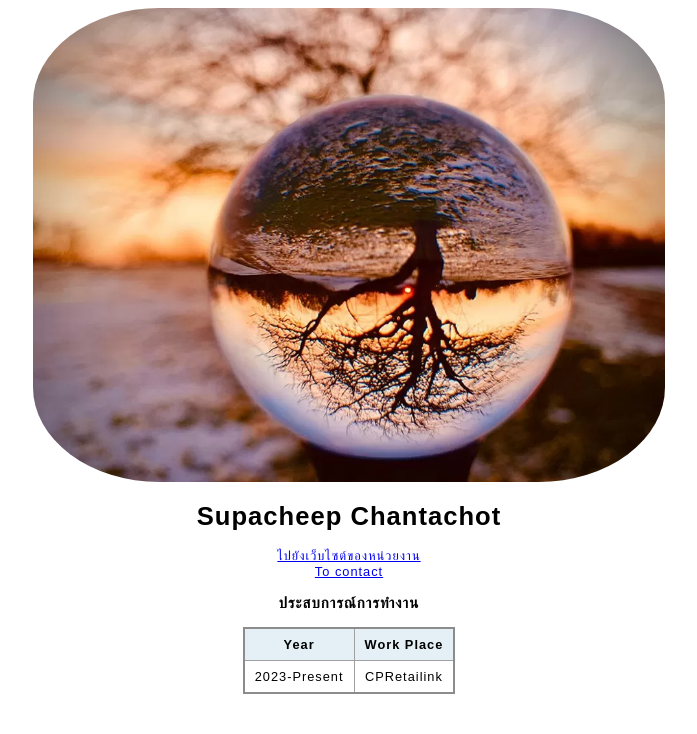
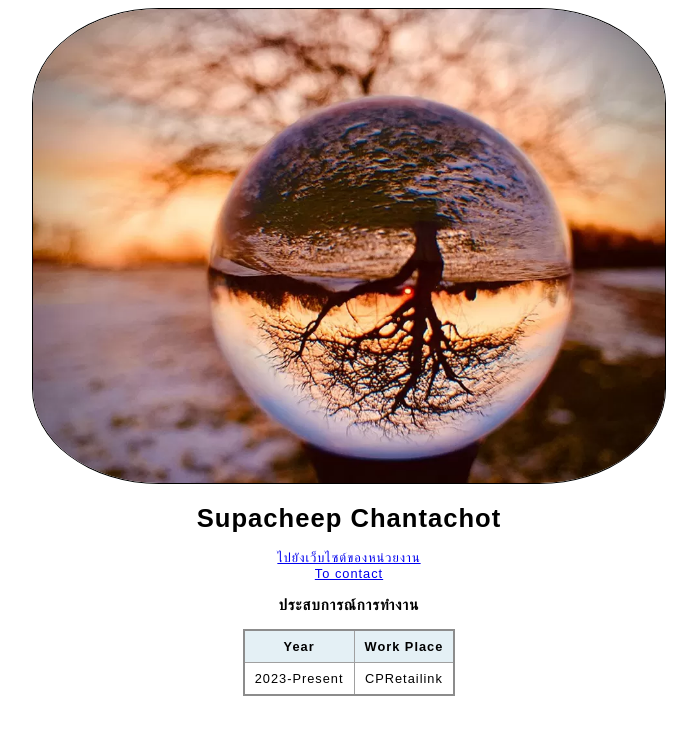
Before and after one commit to punmail111/MyPage2024, a plain HTML site: page index.html in a window 1280 px wide. Shown: the whole page, without its empty margins (291-988 px from the left). Drawn offline with Linux system fonts and the light colour scheme.

Commit message:
fix image fire name

```diff
--- a/index.html
+++ b/index.html
@@ -11,8 +11,7 @@
 <body>
     <div style="text-align: center;">
         <div>
-            <img src="_117310488_16.jpg" alt="">
-            <a href="./_117310488_16.jpg"></a>
+            <img src="117310488_16.jpg" alt="">
         </div>
         <div>
             <h1>Supacheep Chantachot</h1>
--- a/styles.css
+++ b/styles.css
@@ -8,6 +8,7 @@ img{
     border-radius: 20%;
     width: 50%;
     height: auto;
+    border: 1px solid;
 }
 table {
     border-collapse: collapse;
```
Also changed, not shown: 117310488_16.jpg (renamed from _117310488_16.jpg).
